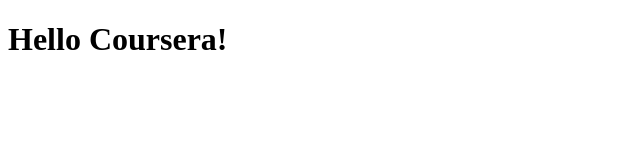
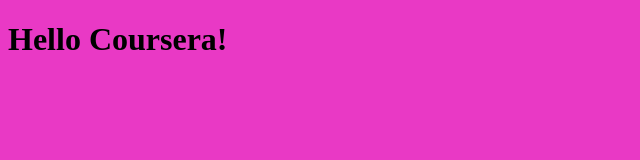
Before and after one commit to saira4/Coursera-johns-hopkins, a plain HTML site: page site/index.html in a window 1280 px wide. Shown: the whole page, without its empty margins (0-640 px from the left). Drawn offline with Linux system fonts and the light colour scheme.

Commit message:
My Fisrt Page.

```diff
--- a/site/index.html
+++ b/site/index.html
@@ -3,7 +3,7 @@
 <head>
 <title>Hello Coursera!</title>
 </head>
-<body>
+<body style="background-color:#e939c5;"></body>
  <h1>Hello Coursera!</h1>
 </body>
 </html>
```
